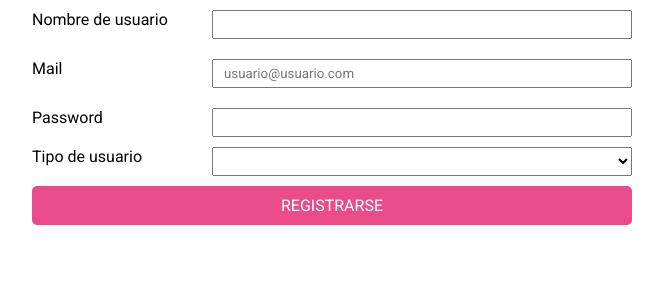
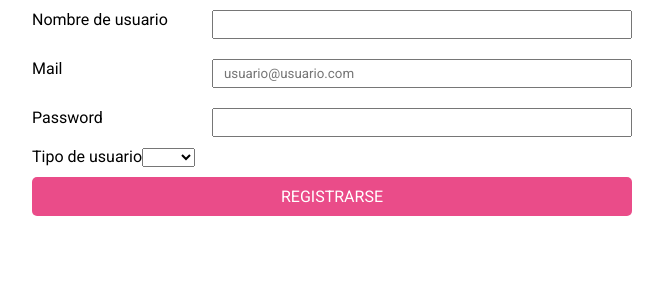
Before and after one commit to dr3am-team/tocatu-vue, a Vue app: page /register in a window 1280 px wide. Shown: the top 300 px of the page, without its empty margins (308-971 px from the left). Built offline with nearby package versions, Linux system fonts and the light colour scheme.

Commit message:
fix: selector value

```diff
--- a/src/components/SelectorComponent.vue
+++ b/src/components/SelectorComponent.vue
@@ -2,7 +2,7 @@
   <div>
     <label for="selector">{{ label }}</label>
     <select name="selector" id="selector" v-model="selectedOption" @change="emitSelected">
-      <option v-for="option in array" :key="option.value">{{ option.label }}</option>
+      <option v-for="option in array" :key="option.value" :value="option.value">{{ option.label }}</option>
     </select>
   </div>
 </template>
--- a/src/views/RegisterView.vue
+++ b/src/views/RegisterView.vue
@@ -4,12 +4,13 @@
     <InputComponent type="text" v-model="generalData.mail" label="Mail" placeholder="usuario@usuario.com" />
     <InputComponent type="password" v-model="generalData.password" label="Password" />
     <label class="select-label" for="">
-      Tipo de usuario
+      <!-- Tipo de usuario
       <select class="select" id="account-type" v-model="typeSelected" @click="select">
         <option v-for="type in accountType" :key="type.value" :value="type.value">
           {{ type.label }}
         </option>
-      </select>
+      </select> -->
+      <SelectorComponent :array="accountType" v-model="typeSelected" label="Tipo de usuario" @selected="select" />
     </label>
 
     <div v-if="typeSelected == 'band'">
@@ -24,7 +25,7 @@
       <InputComponent type="number" v-model="bar.capacity" label="Capacidad" />
     </div>
 
-    <ButtonComponent @click="register" buttonText="Registrarse" customStyle="20px" />
+    <ButtonComponent @click.prevent="register" buttonText="Registrarse" customStyle="20px" />
   </form>
 </template>
 
@@ -64,7 +65,6 @@ export default {
         ...(this.typeSelected == 'band' && { ...this.band }),
         ...(this.typeSelected == 'bar' && { ...this.bar })
       }
-      console.log(data)
       this.users.push(data)
 
       //Override localstorage info
@@ -72,7 +72,8 @@ export default {
       window.localStorage.setItem('usuarios', datosEnString)
     },
     select(e) {
-      this.typeSelected = e.target.value
+      console.log(e)
+      this.typeSelected = e
     },
     handleSelected(selected) {
       this.band.style = selected
```
